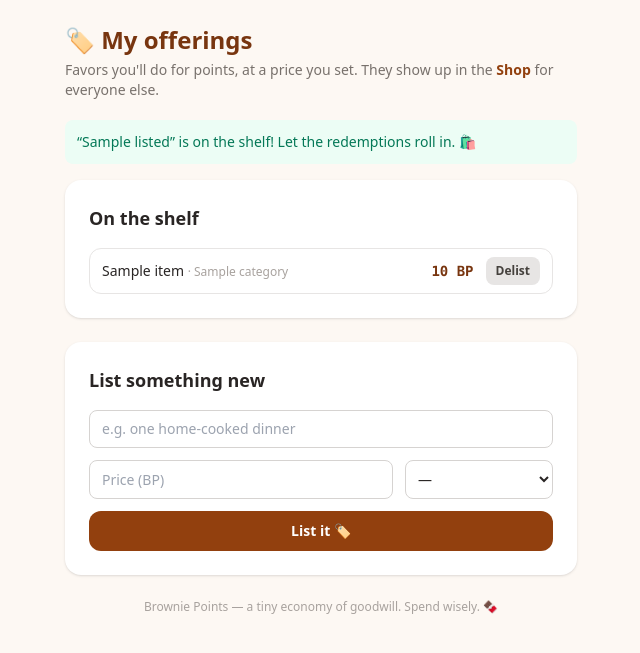
After one commit to Overheadband1230/Brownie-Points, a FastAPI app: template app/templates/offerings.html in a window 1280 px wide. The commit adds this page. Shown: the top 653 px of the page, without its empty margins (319-959 px from the left). Run offline with FastAPI, Linux system fonts and the light colour scheme; the template is opened without the code that fills it: most values are stand-ins (such as "Sample title", 1, 10 or a date in 2020); some libraries are stand-ins or nearby versions.

Commit message:
Move offering management to its own Offerings tab
My offerings (list/delist favors at a set price) moves out of Settings
into a dedicated /offerings page with its own nav tab, next to Shop.
Settings goes back to account info and password only; Shop's pointers
now link to Offerings.

Co-Authored-By: Claude Fable 5 <noreply@anthropic.com>

```diff
--- a/app/templates/base.html
+++ b/app/templates/base.html
@@ -23,6 +23,7 @@
           {% if pending_count %}<span class="ml-1 bg-rose-500 text-white text-xs px-1.5 py-0.5 rounded-full">{{ pending_count }}</span>{% endif %}
         </a>
         <a href="/shop" class="px-3 py-1.5 rounded-lg hover:bg-amber-800">Shop</a>
+        <a href="/offerings" class="px-3 py-1.5 rounded-lg hover:bg-amber-800">Offerings</a>
         <a href="/ledger" class="px-3 py-1.5 rounded-lg hover:bg-amber-800">Ledger</a>
         <a href="/reports" class="px-3 py-1.5 rounded-lg hover:bg-amber-800">Reports</a>
         {% if user.is_admin %}<a href="/admin" class="px-3 py-1.5 rounded-lg hover:bg-amber-800">Admin</a>{% endif %}
--- /dev/null
+++ b/app/templates/offerings.html
@@ -0,0 +1,47 @@
+{% extends "base.html" %}
+{% block title %}My Offerings{% endblock %}
+{% block content %}
+<div class="max-w-lg mx-auto">
+  <h1 class="text-2xl font-bold text-amber-900 mb-1">🏷️ My offerings</h1>
+  <p class="text-stone-500 text-sm mb-5">Favors you'll do for points, at a price you set. They show up in the <a href="/shop" class="text-amber-800 font-semibold hover:underline">Shop</a> for everyone else.</p>
+
+  {% if listed %}<p class="text-emerald-700 text-sm bg-emerald-50 rounded-lg p-3 mb-4">“{{ listed }}” is on the shelf! Let the redemptions roll in. 🛍️</p>{% endif %}
+  {% if items_error %}<p class="text-rose-600 text-sm bg-rose-50 rounded-lg p-3 mb-4">{{ items_error }}</p>{% endif %}
+
+  <div class="bg-white rounded-2xl shadow p-6 mb-6">
+    <h2 class="font-bold text-lg mb-4">On the shelf</h2>
+    {% if my_items %}
+    <ul class="space-y-2">
+      {% for item in my_items %}
+      <li class="flex items-center gap-3 text-sm border border-stone-200 rounded-xl px-3 py-2">
+        <span class="flex-1 truncate">{{ item.name }}{% if item.category %} <span class="text-stone-400 text-xs">· {{ item.category }}</span>{% endif %}</span>
+        <span class="font-mono font-semibold text-amber-900 whitespace-nowrap">{{ item.price }} BP</span>
+        <form method="post" action="/items/{{ item.id }}/delist">
+          <button class="bg-stone-200 hover:bg-stone-300 text-stone-700 text-xs font-semibold px-2.5 py-1.5 rounded-lg">Delist</button>
+        </form>
+      </li>
+      {% endfor %}
+    </ul>
+    {% else %}
+    <p class="text-stone-400 text-sm">Your shelf is empty. What are you good at? Put a price on it.</p>
+    {% endif %}
+  </div>
+
+  <div class="bg-white rounded-2xl shadow p-6">
+    <h2 class="font-bold text-lg mb-4">List something new</h2>
+    <form method="post" action="/items" class="space-y-3 text-sm">
+      <input name="name" type="text" required placeholder="e.g. one home-cooked dinner"
+        class="w-full border border-stone-300 rounded-lg px-3 py-2">
+      <div class="flex gap-3">
+        <input name="price" type="number" min="1" step="1" required placeholder="Price (BP)"
+          class="w-full border border-stone-300 rounded-lg px-3 py-2">
+        <select name="category" class="border border-stone-300 rounded-lg px-2 py-2 bg-white">
+          <option value="">—</option>
+          {% for c in categories %}<option value="{{ c }}">{{ c }}</option>{% endfor %}
+        </select>
+      </div>
+      <button class="w-full bg-amber-800 hover:bg-amber-700 text-white font-semibold py-2.5 rounded-xl">List it 🏷️</button>
+    </form>
+  </div>
+</div>
+{% endblock %}
--- a/app/templates/shop.html
+++ b/app/templates/shop.html
@@ -32,9 +32,9 @@
 {% else %}
 <div class="bg-white rounded-2xl shadow p-8 text-center text-stone-400 text-sm">
   The shelves are empty. Nobody's offering anything yet — nudge a friend, or stock your own shelf under
-  <a href="/settings" class="text-amber-800 font-semibold hover:underline">Settings</a>.
+  <a href="/offerings" class="text-amber-800 font-semibold hover:underline">Offerings</a>.
 </div>
 {% endif %}
 
-<p class="text-xs text-stone-400 mt-5 text-center">Want to sell your own favors? Manage your offerings in <a href="/settings" class="text-amber-800 font-semibold hover:underline">⚙️ Settings</a>.</p>
+<p class="text-xs text-stone-400 mt-5 text-center">Want to sell your own favors? Stock your shelf in <a href="/offerings" class="text-amber-800 font-semibold hover:underline">🏷️ Offerings</a>.</p>
 {% endblock %}
```
Also changed, not shown: app/routers/pages.py (+14 -4 lines), app/templates/settings.html (+0 -33 lines).
